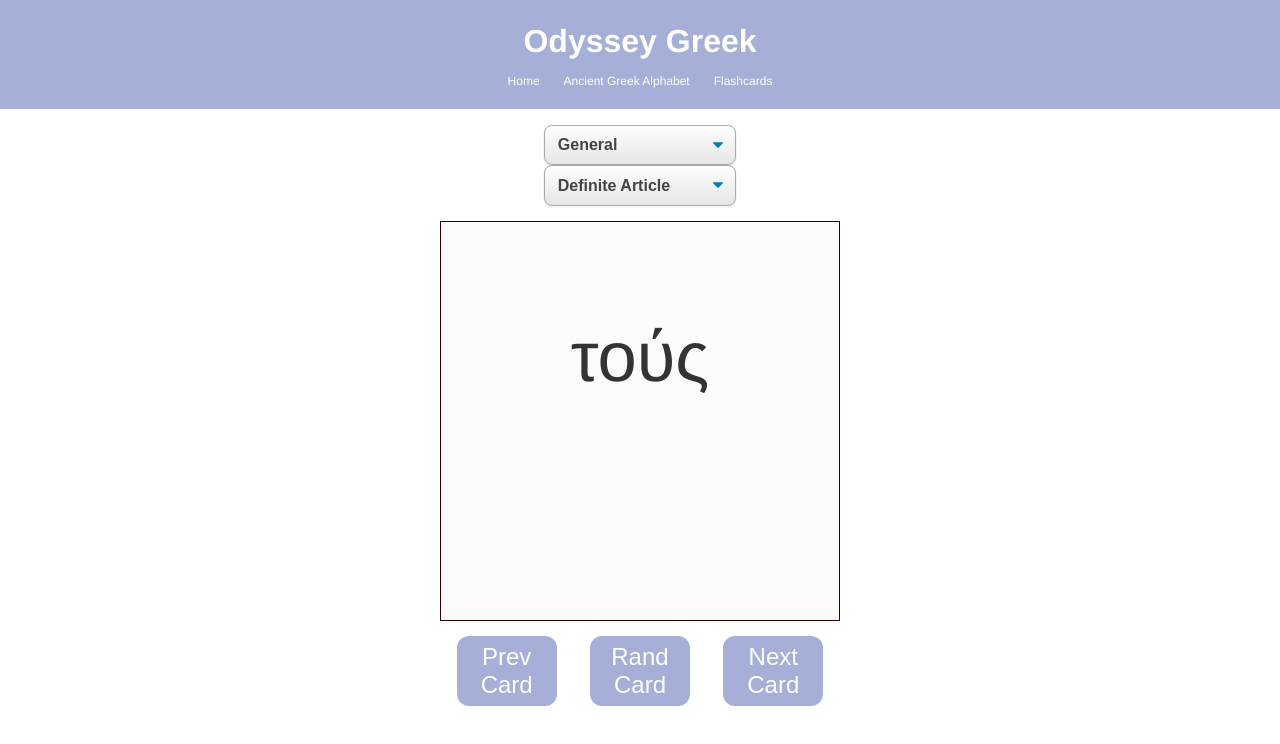
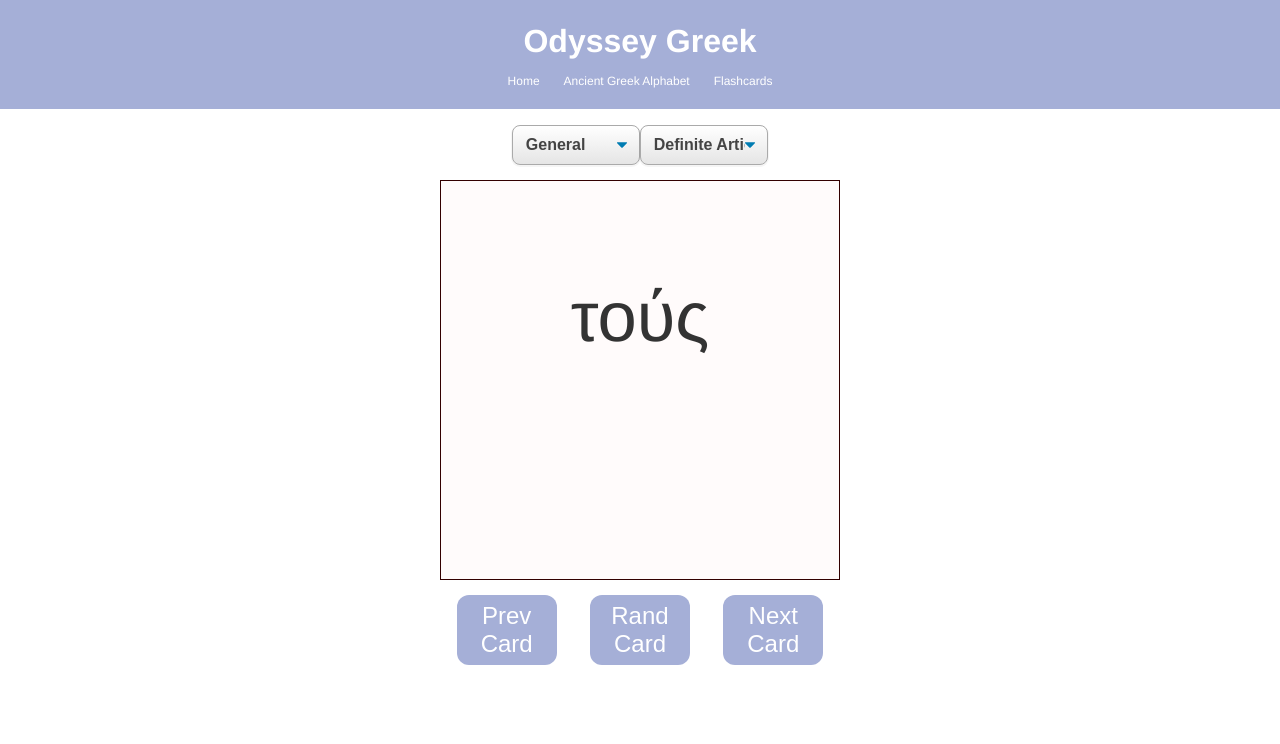
Before and after one commit to seangrant118/odyssey-greek, a React (Create React App) app: page /flashcards in a window 1280 px wide. Shown: the top 744 px of the page. Built offline with nearby package versions, Linux system fonts and the light colour scheme.

Commit message:
select styling

```diff
--- a/src/components/styles/FlashcardsDeck.css
+++ b/src/components/styles/FlashcardsDeck.css
@@ -1,12 +1,12 @@
 .deck-select {
-  display: block;
+  display: inline;
   font-size: 16px;
   font-family: sans-serif;
   font-weight: 700;
   color: #444;
   line-height: 1.3;
   padding: 0.6em 1.4em 0.5em 0.8em;
-  width: 15%;
+  width: 10%;
   /* max-width: 10%;  */
   box-sizing: border-box;
   margin: 0 auto;
@@ -47,5 +47,6 @@
 @media (max-width: 45rem) {
   .deck-select {
     width: 75%;
+    margin-bottom: 15px;
   }
 }
```
